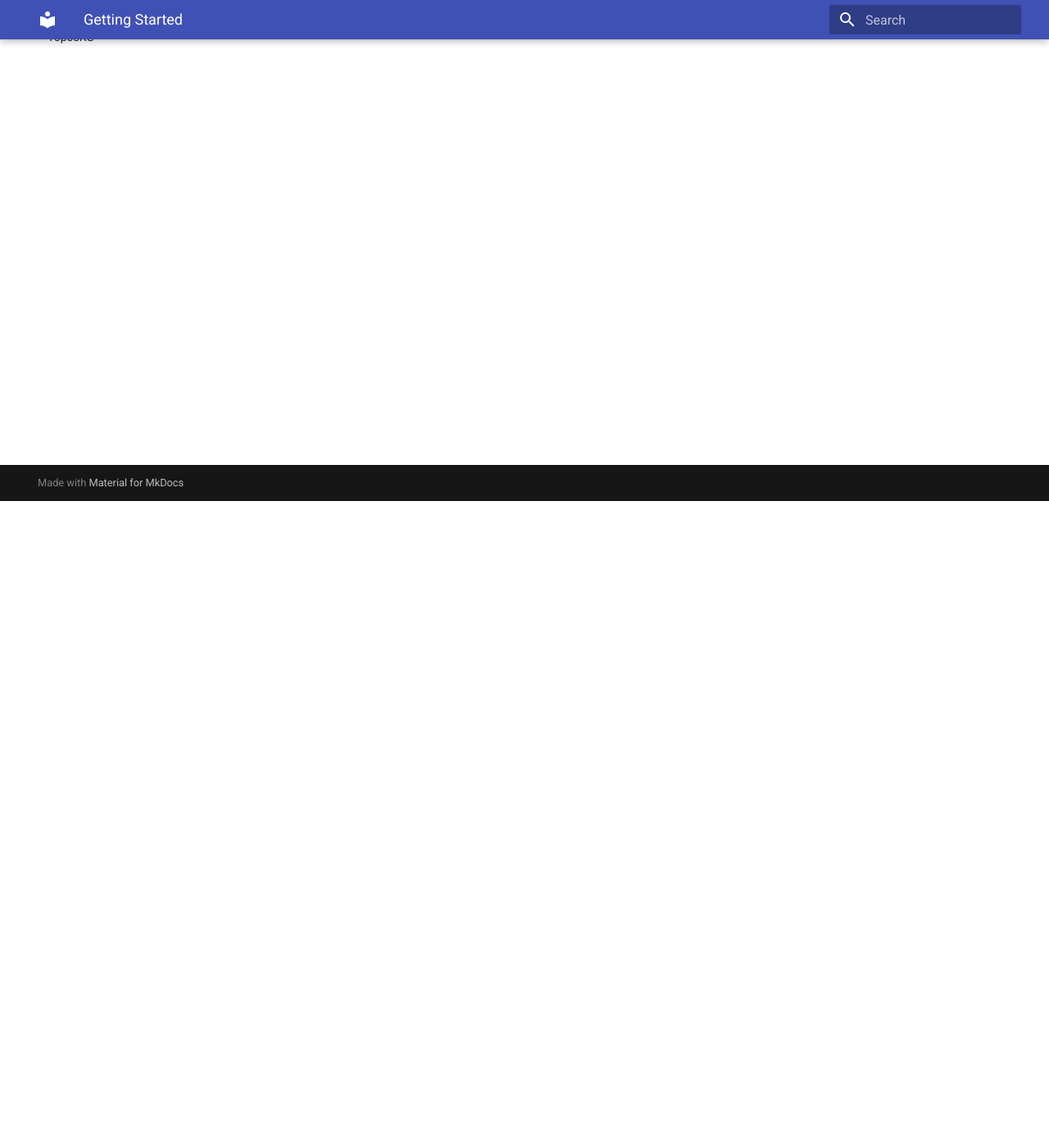
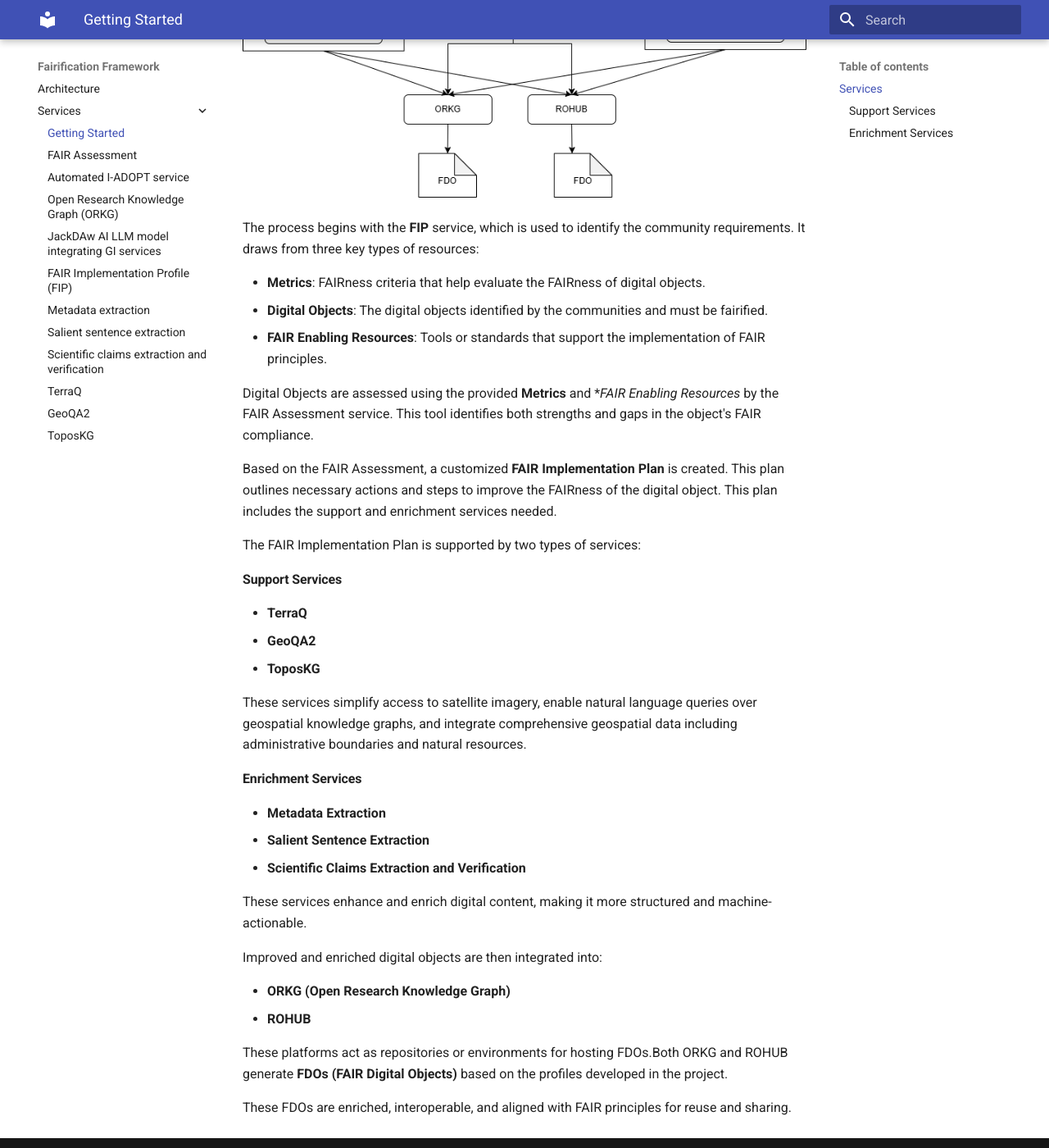
Before and after one commit to FAIR2Adapt/fairification-framework, an MkDocs documentation site: the page built from docs/services/getting-started.md, in a window 1280 px wide and 1400 px high, scrolled down 789 px. Shown: the whole window at 82% size. Built offline with MkDocs 1.6.1 and Material for MkDocs 9.7.7, drawn with Linux system fonts in a browser that asks for light colours; some of the changed text lies outside the part shown.

Commit message:
Diagram and description added

```diff
--- a/docs/services/getting-started.md
+++ b/docs/services/getting-started.md
@@ -3,3 +3,42 @@
 The FAIRification Framework is composed of various services used to create enriched FDOs. These services are integrated within the FAIRification Framework but can also be used independently of it.
 
 In this section, the reader will find a brief description of each service involved, along with the endpoint for each service.
+
+The following diagram (first version) depicts the interaction of the different services present in the framework
+
+![Workflow](../images/ff-workflow.png)
+
+The process begins with the **FIP** service, which is used to identify the community requirements. It draws from three key types of resources:
+
+- **Metrics**: FAIRness criteria that help evaluate the FAIRness of digital objects.
+- **Digital Objects**: The digital objects identified by the communities and must be fairified.
+- **FAIR Enabling Resources**: Tools or standards that support the implementation of FAIR principles.
+
+Digital Objects are assessed using the provided **Metrics** and **FAIR Enabling Resources* by the FAIR Assessment service. This tool identifies both strengths and gaps in the object's FAIR compliance.
+
+Based on the FAIR Assessment, a customized **FAIR Implementation Plan** is created.  This plan outlines necessary actions and steps to improve the FAIRness of the digital object. This plan includes the support and enrichment services needed.
+
+The FAIR Implementation Plan is supported by two types of services:
+
+#### Support Services
+- **TerraQ**
+- **GeoQA2**
+- **ToposKG**
+
+These services simplify access to satellite imagery, enable natural language queries over geospatial knowledge graphs, and integrate comprehensive geospatial data including administrative boundaries and natural resources.
+
+#### Enrichment Services
+- **Metadata Extraction**
+- **Salient Sentence Extraction**
+- **Scientific Claims Extraction and Verification**
+
+These services enhance and enrich digital content, making it more structured and machine-actionable.
+
+Improved and enriched digital objects are then integrated into:
+
+- **ORKG (Open Research Knowledge Graph)**
+- **ROHUB**
+
+These platforms act as repositories or environments for hosting FDOs.Both ORKG and ROHUB generate **FDOs (FAIR Digital Objects)** based on the profiles developed in the project.
+
+These FDOs are enriched, interoperable, and aligned with FAIR principles for reuse and sharing.
```
